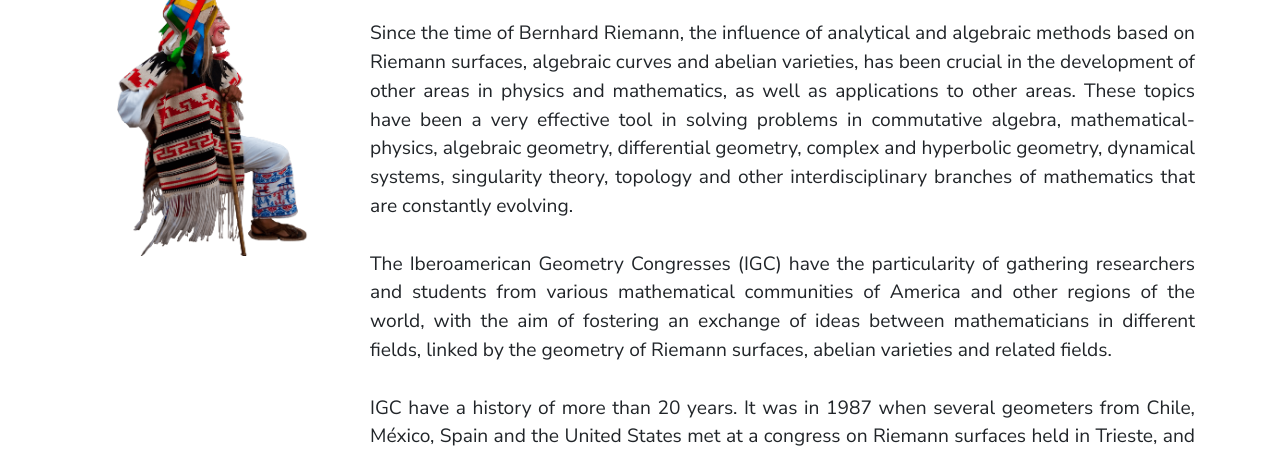
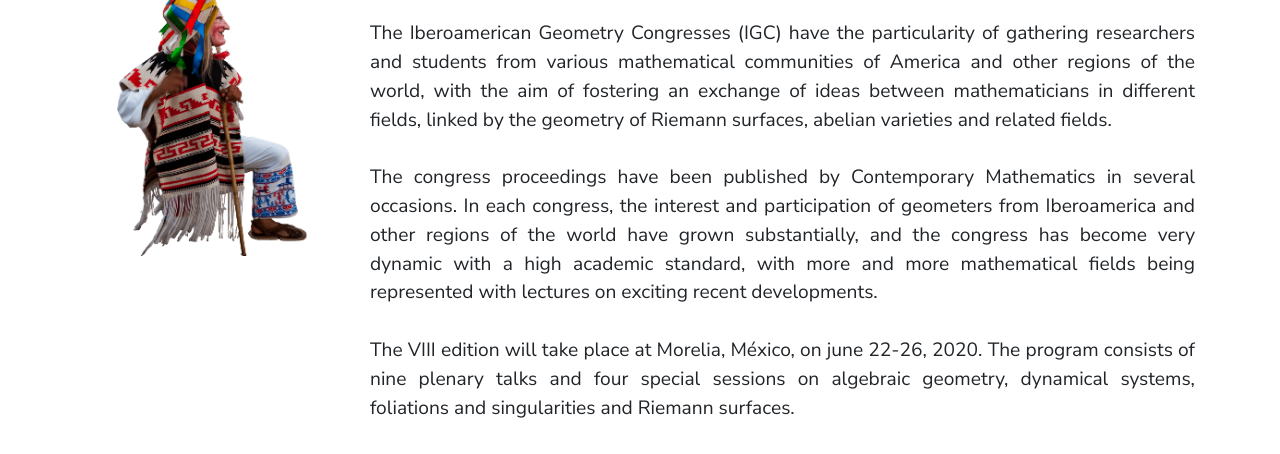
Before and after one commit to miguel-mx/igeo, a plain HTML site: page index.html in a window 1280 px wide. Shown: the part 495-949 px from the top of the page. Drawn offline with nearby package versions, Linux system fonts and the light colour scheme.

Commit message:
- Presentación 2

```diff
--- a/index.html
+++ b/index.html
@@ -91,30 +91,30 @@
             <div class="col-12 col-lg-9">
                 <h1>Presentation</h1>
                 <p class="lead mt-4 text-justify">
-                    Since the time of Bernhard Riemann, the influence of analytical and algebraic methods based on
-                    Riemann surfaces, algebraic curves and abelian varieties, has been crucial in the development of
-                    other areas in physics and mathematics, as well as applications to other areas. These topics have
-                    been a very effective tool in solving problems in commutative algebra, mathematical-physics,
-                    algebraic geometry, differential geometry, complex and hyperbolic geometry, dynamical systems,
-                    singularity theory, topology and other interdisciplinary branches of mathematics that are constantly evolving.
-                    <br><br>
+<!--                    Since the time of Bernhard Riemann, the influence of analytical and algebraic methods based on-->
+<!--                    Riemann surfaces, algebraic curves and abelian varieties, has been crucial in the development of-->
+<!--                    other areas in physics and mathematics, as well as applications to other areas. These topics have-->
+<!--                    been a very effective tool in solving problems in commutative algebra, mathematical-physics,-->
+<!--                    algebraic geometry, differential geometry, complex and hyperbolic geometry, dynamical systems,-->
+<!--                    singularity theory, topology and other interdisciplinary branches of mathematics that are constantly evolving.-->
+<!--                    <br><br>-->
                     The Iberoamerican Geometry Congresses (IGC) have the particularity of gathering researchers and
                     students from various mathematical communities of America and other regions of the world, with the
                     aim of fostering an exchange of ideas between mathematicians in different fields, linked by the geometry
                     of Riemann surfaces, abelian varieties and related fields.
+<!--                    <br><br>-->
+<!--                    IGC have a history of more than 20 years. It was in 1987 when several geometers from Chile, México,-->
+<!--                    Spain and the United States met at a congress on Riemann surfaces held in Trieste, and decided to-->
+<!--                    have periodic work meetings; Rubí Rodriguez and Sevín Revilas started to think about organizing a-->
+<!--                    geometry meeting of Iberoamerican scope. From this idea the first workshop was born. Its name was-->
+<!--                    "Workshop on Abelian varieties and Theta Functions", the place of birth Morelia (México) and the-->
+<!--                    date july 1996. Indeed, in that occasion José María Muñoz took part and soon afterwards Irwin Kra-->
+<!--                    also joined the idea. These four friends launched the project of carrying out such a congress-->
+<!--                    periodically and rotating in venue.-->
                     <br><br>
-                    IGC have a history of more than 20 years. It was in 1987 when several geometers from Chile, México,
-                    Spain and the United States met at a congress on Riemann surfaces held in Trieste, and decided to
-                    have periodic work meetings; Rubí Rodriguez and Sevín Revilas started to think about organizing a
-                    geometry meeting of Iberoamerican scope. From this idea the first workshop was born. Its name was
-                    "Workshop on Abelian varieties and Theta Functions", the place of birth Morelia (México) and the
-                    date july 1996. Indeed, in that occasion José María Muñoz took part and soon afterwards Irwin Kra
-                    also joined the idea. These four friends launched the project of carrying out such a congress
-                    periodically and rotating in venue.
-                    <br><br>
-                    Their efforts paid off in 1998, when the first Iberoamerican Congress on Geometry was held in Olmué
-                    (Chile). It was later organized in 2001 (Guanajuato, México), 2004 (Salamanca, Spain), 2007
-                    (Ouro Preto, Brazil), 2010 (Pucón, Chile), 2014 (New York, USA), 2018 (Valladolid, Spain).
+<!--                    Their efforts paid off in 1998, when the first Iberoamerican Congress on Geometry was held in Olmué-->
+<!--                    (Chile). It was later organized in 2001 (Guanajuato, México), 2004 (Salamanca, Spain), 2007-->
+<!--                    (Ouro Preto, Brazil), 2010 (Pucón, Chile), 2014 (New York, USA), 2018 (Valladolid, Spain).-->
                     The congress proceedings have been published by Contemporary Mathematics in several occasions.
                     In each congress, the interest and participation of geometers from Iberoamerica and other regions of
                     the world have grown substantially, and the congress has become very dynamic with a high academic standard,
```
